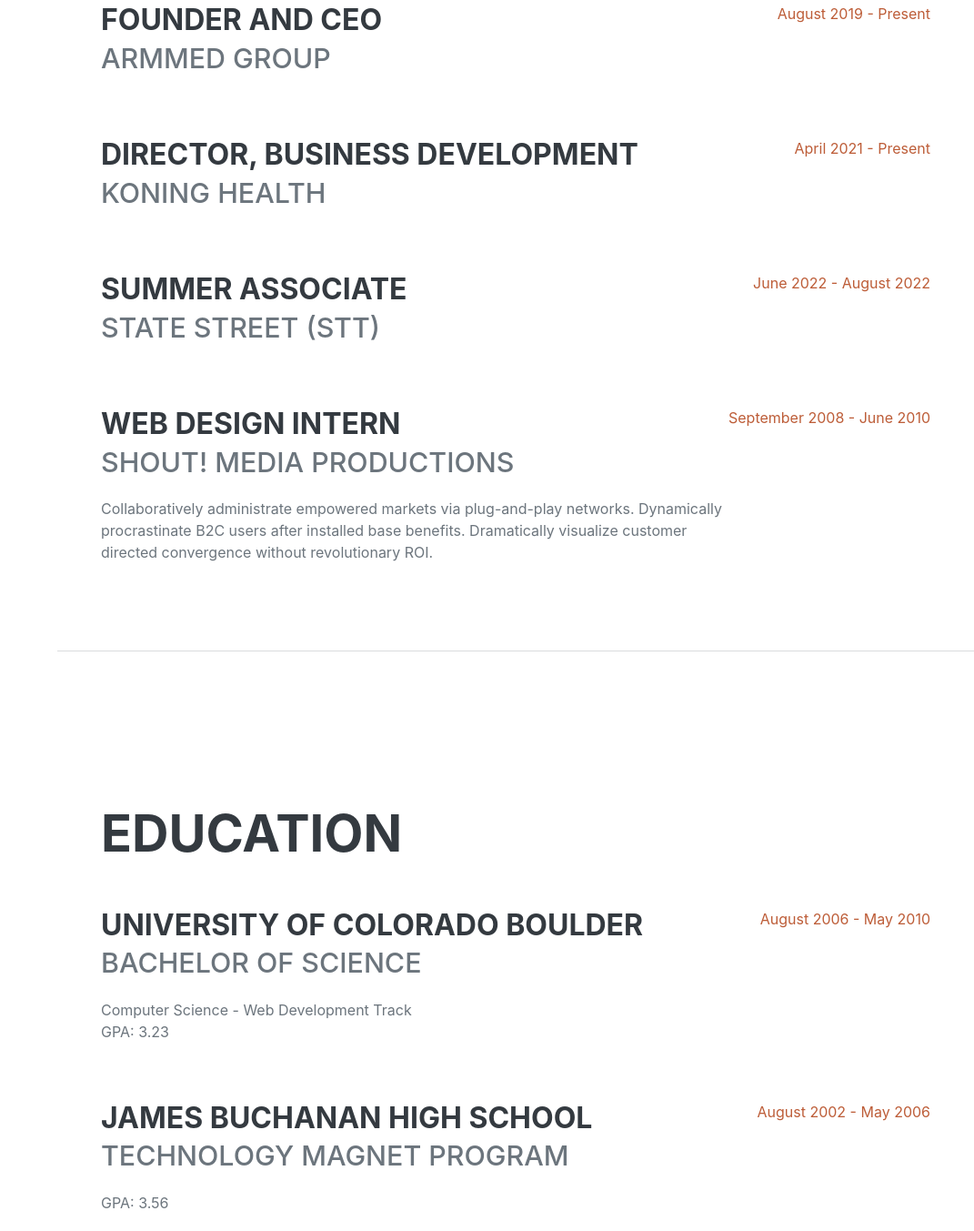
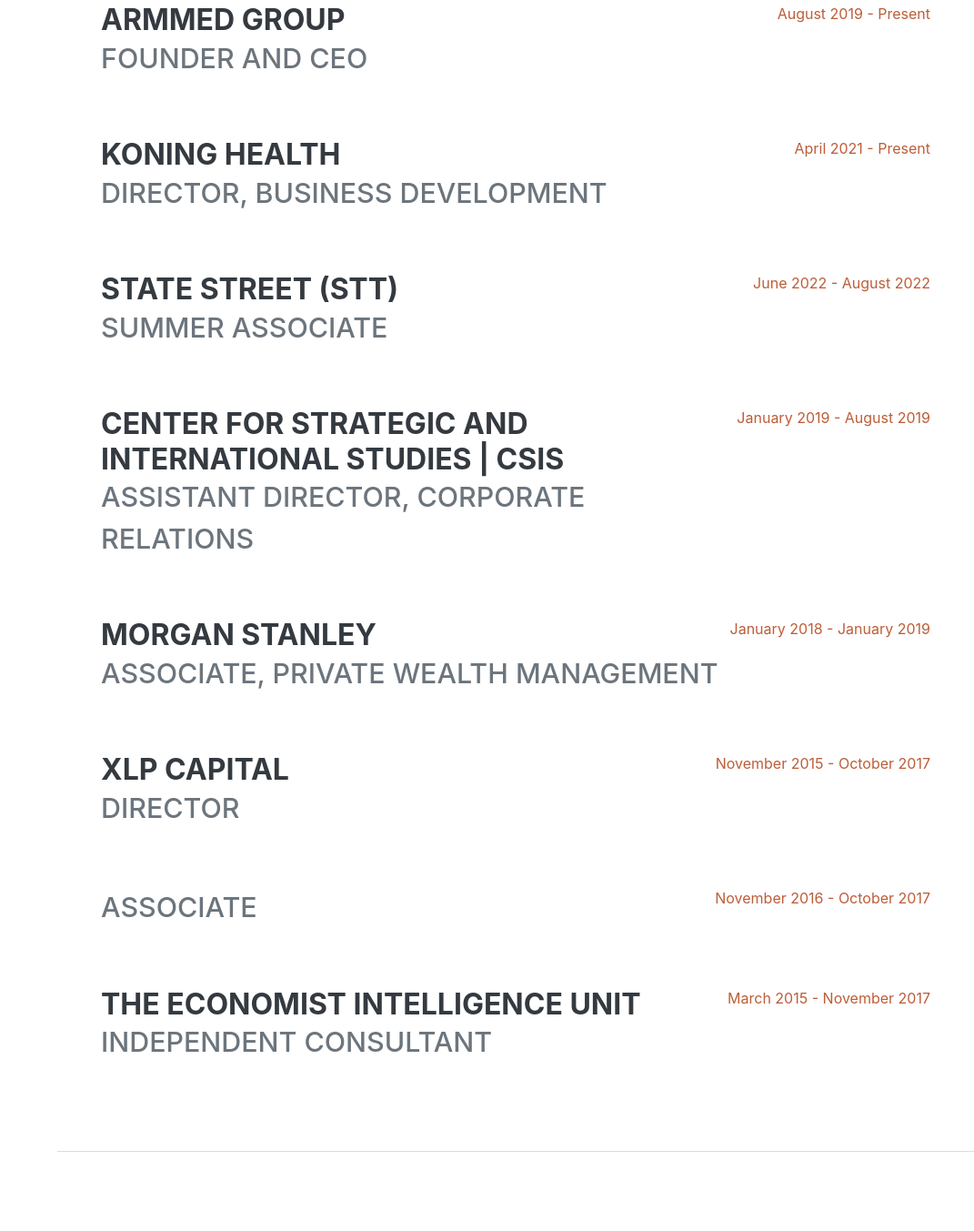
Before and after one commit to ns1310/website_project, a plain HTML site: page index.html in a window 1280 px wide. Shown: the part 993-2346 px from the top of the page at 91% size, without its empty margins (209-1280 px from the left). Drawn offline with nearby package versions, Linux system fonts and the light colour scheme; a web font is replaced by a local one.

Commit message:
Update index.html

```diff
--- a/index.html
+++ b/index.html
@@ -61,32 +61,58 @@
                     <h2 class="mb-5">Experience</h2>
                     <div class="d-flex flex-column flex-md-row justify-content-between mb-5">
                         <div class="flex-grow-1">
-                            <h3 class="mb-0">Founder and CEO</h3>
-                            <div class="subheading mb-3">ArmMed Group</div>
+                            <h3 class="mb-0">ArmMed Group</h3>
+                            <div class="subheading mb-3">Founder and CEO</div>
                         </div>
                         <div class="flex-shrink-0"><span class="text-primary">August 2019 - Present</span></div>
                     </div>
                     <div class="d-flex flex-column flex-md-row justify-content-between mb-5">
                         <div class="flex-grow-1">
-                            <h3 class="mb-0">Director, Business Development</h3>
-                            <div class="subheading mb-3">Koning Health</div>
+                            <h3 class="mb-0">Koning Health</h3>
+                            <div class="subheading mb-3">Director, Business Development</div>
                           </div>
                         <div class="flex-shrink-0"><span class="text-primary">April 2021 - Present</span></div>
                     </div>
                     <div class="d-flex flex-column flex-md-row justify-content-between mb-5">
                         <div class="flex-grow-1">
-                            <h3 class="mb-0">Summer Associate</h3>
-                            <div class="subheading mb-3">State Street (STT)</div>
+                            <h3 class="mb-0">State Street (STT)</h3>
+                            <div class="subheading mb-3">Summer Associate</div>
                         </div>
                         <div class="flex-shrink-0"><span class="text-primary">June 2022 - August 2022</span></div>
                     </div>
+                    <div class="d-flex flex-column flex-md-row justify-content-between mb-5">
+                        <div class="flex-grow-1">
+                            <h3 class="mb-0">Center for Strategic and International Studies | CSIS</h3>
+                            <div class="subheading mb-3">Assistant Director, Corporate Relations</div>
+                        </div>
+                        <div class="flex-shrink-0"><span class="text-primary">January 2019 - August 2019</span></div>
+                    </div>
+                    <div class="d-flex flex-column flex-md-row justify-content-between mb-5">
+                        <div class="flex-grow-1">
+                            <h3 class="mb-0">Morgan Stanley</h3>
+                            <div class="subheading mb-3">Associate, Private Wealth Management</div>
+                        </div>
+                        <div class="flex-shrink-0"><span class="text-primary">January 2018 - January 2019</span></div>
+                    </div>
+                    <div class="d-flex flex-column flex-md-row justify-content-between mb-5">
+                        <div class="flex-grow-1">
+                            <h3 class="mb-0">XLP Capital</h3>
+                            <div class="subheading mb-3">Director</div>
+                        </div>
+                        <div class="flex-shrink-0"><span class="text-primary">November 2015 - October 2017</span></div>
+                    </div>
+                    <div class="d-flex flex-column flex-md-row justify-content-between mb-5">
+                        <div class="flex-grow-1">
+                        <div class="subheading mb-3">Associate</div>
+                        </div>
+                        <div class="flex-shrink-0"><span class="text-primary">November 2016 - October 2017</span></div>
+                    </div>
                     <div class="d-flex flex-column flex-md-row justify-content-between">
                         <div class="flex-grow-1">
-                            <h3 class="mb-0">Web Design Intern</h3>
-                            <div class="subheading mb-3">Shout! Media Productions</div>
-                            <p>Collaboratively administrate empowered markets via plug-and-play networks. Dynamically procrastinate B2C users after installed base benefits. Dramatically visualize customer directed convergence without revolutionary ROI.</p>
+                            <h3 class="mb-0">The Economist Intelligence Unit</h3>
+                            <div class="subheading mb-3">Independent Consultant</div>
                         </div>
-                        <div class="flex-shrink-0"><span class="text-primary">September 2008 - June 2010</span></div>
+                        <div class="flex-shrink-0"><span class="text-primary">March 2015 - November 2017</span></div>
                     </div>
                 </div>
             </section>
@@ -97,20 +123,17 @@
                     <h2 class="mb-5">Education</h2>
                     <div class="d-flex flex-column flex-md-row justify-content-between mb-5">
                         <div class="flex-grow-1">
-                            <h3 class="mb-0">University of Colorado Boulder</h3>
-                            <div class="subheading mb-3">Bachelor of Science</div>
-                            <div>Computer Science - Web Development Track</div>
-                            <p>GPA: 3.23</p>
+                            <h3 class="mb-0">Georgetown University, McDonough School of Business</h3>
+                            <div class="subheading mb-3">Master of Business Administration, STEM</div>
                         </div>
-                        <div class="flex-shrink-0"><span class="text-primary">August 2006 - May 2010</span></div>
+                        <div class="flex-shrink-0"><span class="text-primary">May 2023</span></div>
                     </div>
                     <div class="d-flex flex-column flex-md-row justify-content-between">
                         <div class="flex-grow-1">
-                            <h3 class="mb-0">James Buchanan High School</h3>
-                            <div class="subheading mb-3">Technology Magnet Program</div>
-                            <p>GPA: 3.56</p>
+                            <h3 class="mb-0">Columbia University</h3>
+                            <div class="subheading mb-3">Bachelor of Art, Political Science</div>
                         </div>
-                        <div class="flex-shrink-0"><span class="text-primary">August 2002 - May 2006</span></div>
+                        <div class="flex-shrink-0"><span class="text-primary">May 2014</span></div>
                     </div>
                 </div>
             </section>
```
